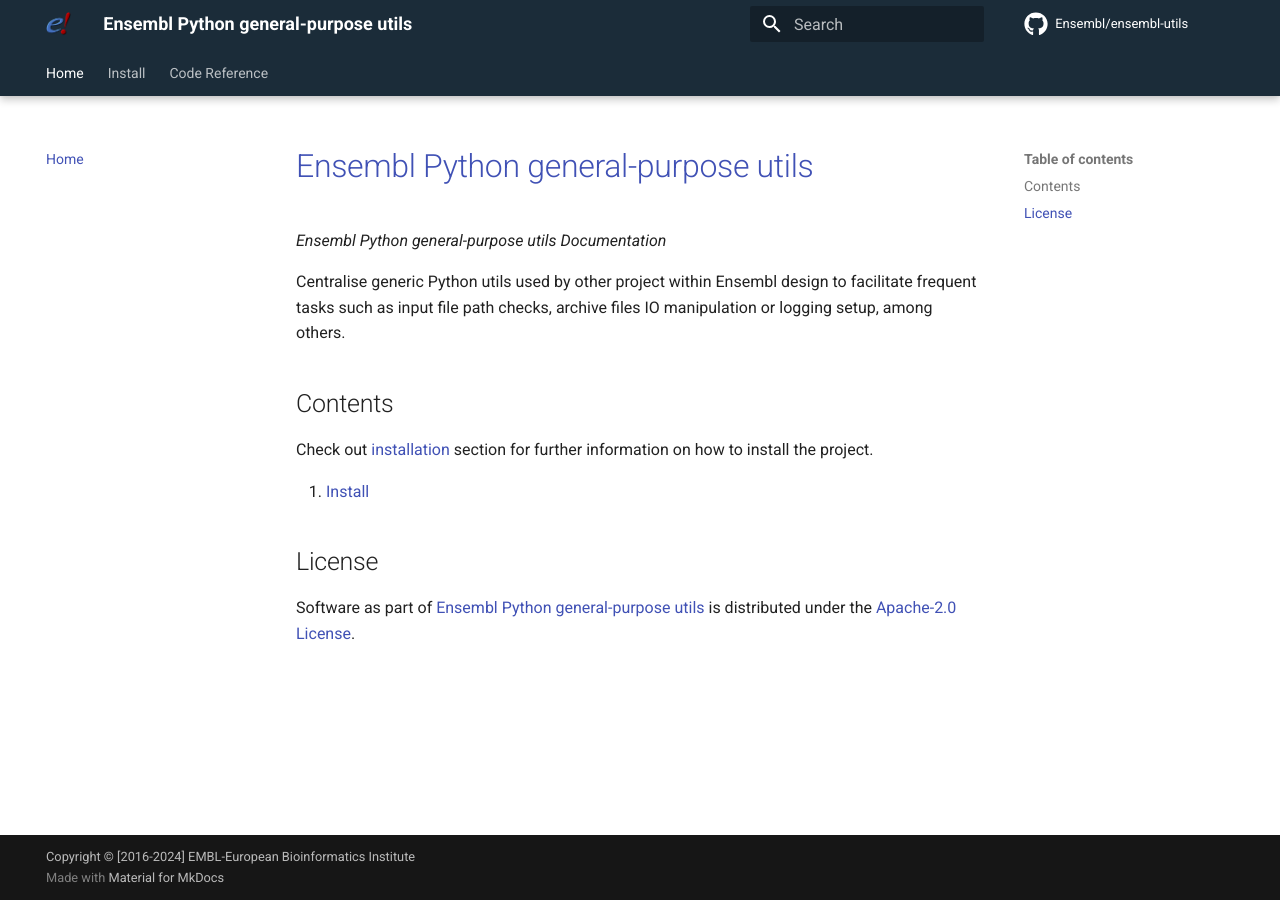
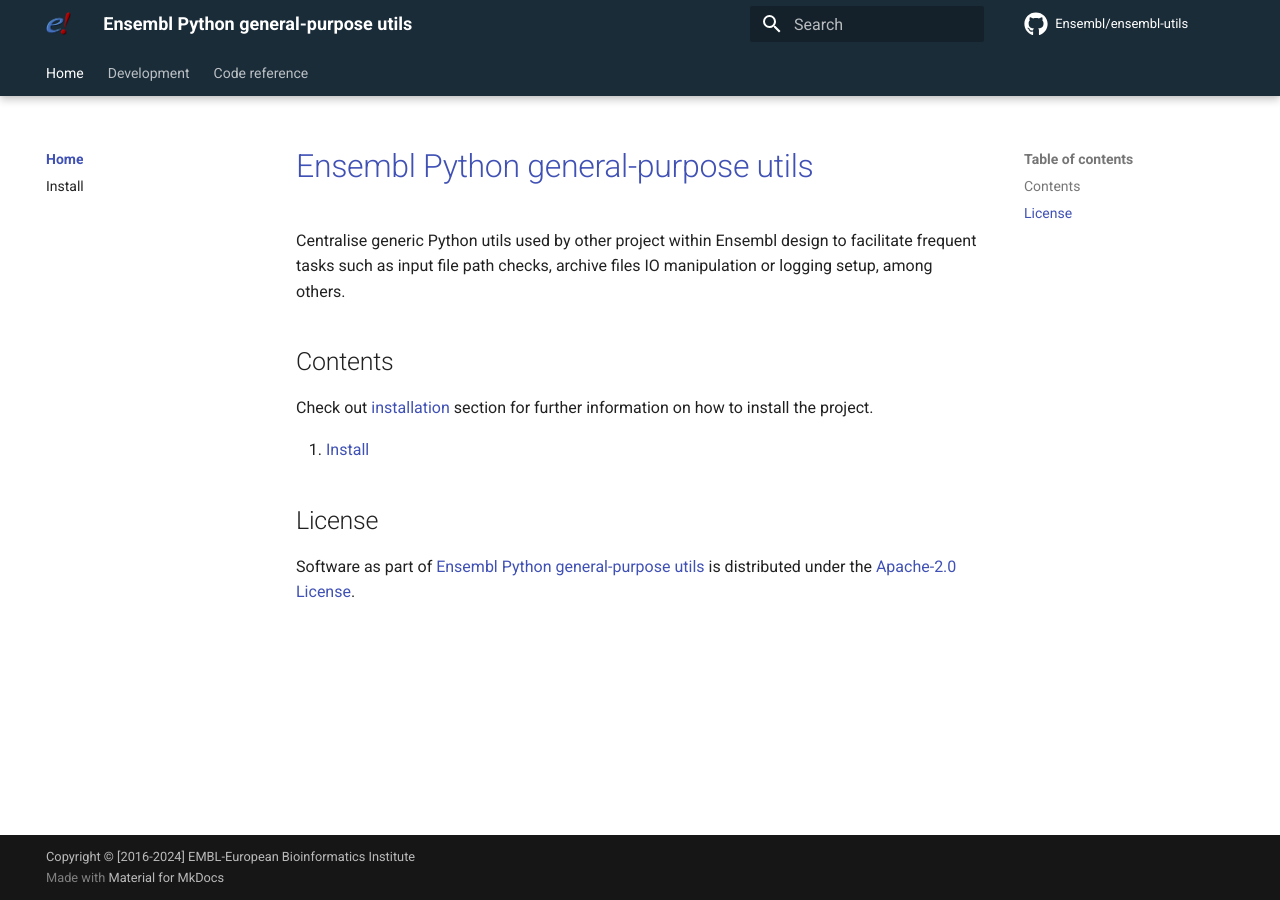
Before and after one commit to Ensembl/ensembl-utils, an MkDocs documentation site: the page built from docs/index.md, in a window 1280 px wide. Built offline with MkDocs 1.6.1 and Material for MkDocs 9.7.7, drawn with Linux system fonts in a browser that asks for light colours; comment, search, counter and statistics services are not loaded.

Commit message:
update documentation

```diff
--- a/docs/index.md
+++ b/docs/index.md
@@ -1,6 +1,4 @@
 # [Ensembl Python general-purpose utils](https://github.com/Ensembl/ensembl-utils)
-
-*Ensembl Python general-purpose utils Documentation*
 
 Centralise generic Python utils used by other project within Ensembl design to facilitate frequent tasks such as input file path checks, archive files IO manipulation or logging setup, among others.
 
--- a/mkdocs.yml
+++ b/mkdocs.yml
@@ -26,10 +26,16 @@
   palette:
     scheme: ensembl
   features:
+      - content.tooltips
       - navigation.expand
+      - navigation.indexes
+      - navigation.sections
       - navigation.tabs
       - navigation.tabs.sticky
       - navigation.top
+      - search.highlight
+      - search.suggest
+      - toc.follow
 extra_css:
   - stylesheets/extra.css
 
@@ -62,6 +68,10 @@
     html_report_dir: reports/htmlcov
 
 nav:
-  - Home: index.md
-  - Install: install.md
-  - Code Reference: reference/
+  - Home:
+    - Overview: index.md
+    - Install: install.md
+  - Development:
+    - Code of Conduct: code_of_conduct.md
+    - Coverage report: coverage.md
+  - Code reference: reference/
```
